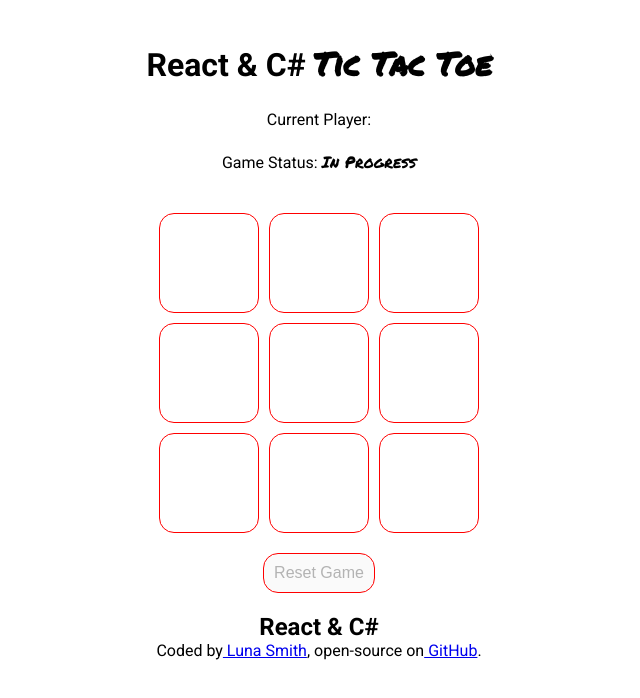
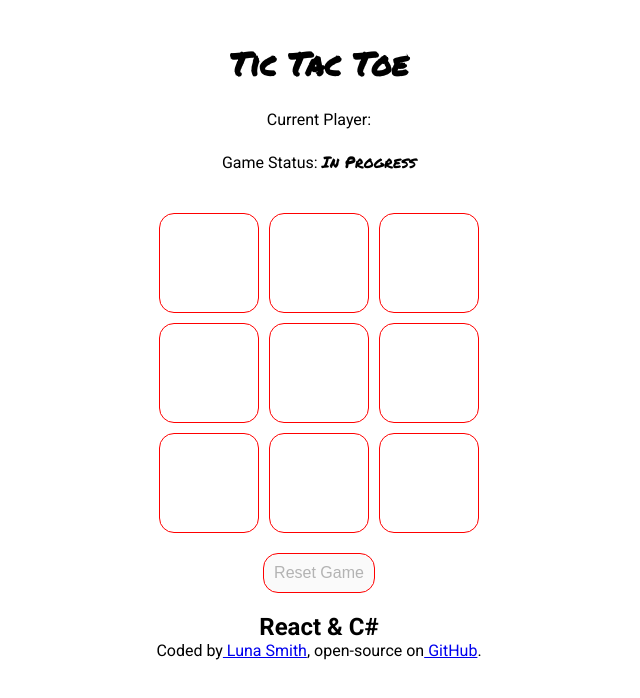
Before and after one commit to Lu-Smith/tic_tac_toe_csharp_react, a React (Vite) app in the folder frontend/: page / in a window 1280 px wide. Shown: the top 698 px of the page, without its empty margins (321-961 px from the left). Built offline with nearby package versions, Linux system fonts and the light colour scheme; no server answers.

Commit message:
Moved code from App.tsx to Game.tsx

```diff
--- a/frontend/src/App.tsx
+++ b/frontend/src/App.tsx
@@ -1,8 +1,9 @@
 import { useEffect, useState } from "react";
 import './App.css';
 import Footer from "./components/Footer";
+import Game from "./components/Game";
 
-const App = () => {
+const App: React.FC = () => {
   const [board, setBoard] = useState(Array(9).fill(""));
   const [currentPlayer, setCurrentPlayer] = useState("");
   const [isGameOver, setIsGameOver] = useState(false);
@@ -60,20 +61,10 @@ const App = () => {
 
   return (
     <div className="App">
-      <h1>React & C# <span>Tic Tac Toe</span></h1>
+      <h1><span>Tic Tac Toe</span></h1>
       <p>Current Player: <span>{currentPlayer}</span></p>
       <p>Game Status: <span>{isGameOver ? result : "In Progress"}</span></p>
-      <div className="grid">
-        {board.map((cell, index) => (
-          <div
-            key={index}
-            onClick={() => handleMove(index)}
-            className="cell"
-          >
-            <span>{cell}</span>
-          </div>
-        ))}
-      </div>
+      <Game board={board} handleMove={handleMove} />
       <button
         onClick={resetGame}
         disabled={!isGameOver}
--- /dev/null
+++ b/frontend/src/components/Game.tsx
@@ -0,0 +1,24 @@
+import React from 'react';
+
+interface GameProps {
+  board: string[];
+  handleMove: (index: number) => void;
+}
+
+const Game: React.FC<GameProps> = ({board, handleMove}) => {
+  return (
+    <div className="grid">
+      {board.map((cell, index) => (
+        <div
+          key={index}
+          onClick={() => handleMove(index)}
+          className="cell"
+        >
+          <span>{cell}</span>
+        </div>
+      ))}
+    </div>
+  )
+}
+
+export default Game;
```
